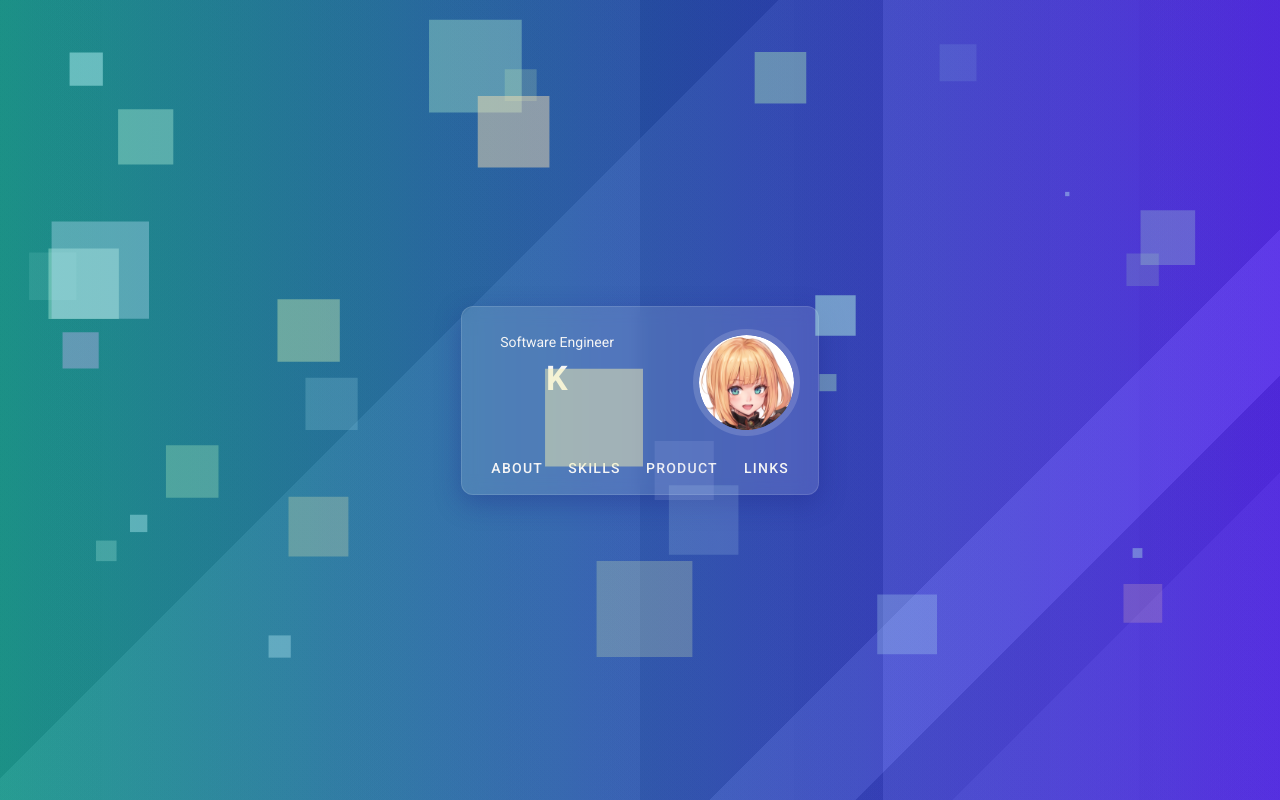
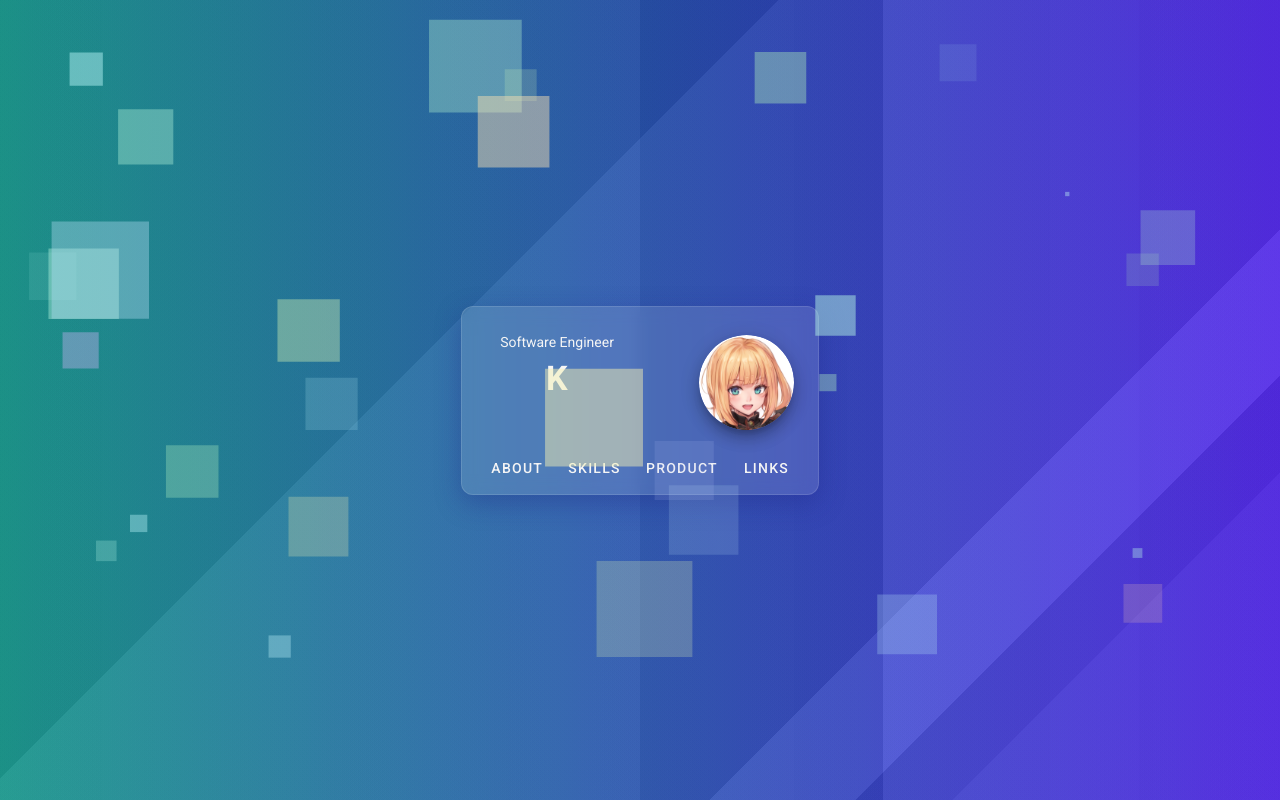
Before and after one commit to k-urtica/k-urtica.github.io, a Nuxt app: page / in a window 1280 px wide. Shown: the top 800 px of the page. Built offline with nearby package versions, Linux system fonts and the light colour scheme.

Commit message:
💄 Fix icon style

```diff
--- a/components/HeaderHeroCard.vue
+++ b/components/HeaderHeroCard.vue
@@ -21,7 +21,7 @@
         order="first"
         order-sm="last"
       >
-        <v-avatar class="ma-3 outlined" size="95">
+        <v-avatar class="ma-3 elevation-10" size="95">
           <img :src="require('@/assets/img/prof-icon.png')" />
         </v-avatar>
       </v-col>
@@ -70,9 +70,3 @@ export default Vue.extend({
   },
 });
 </script>
-
-<style lang="scss" scoped>
-.outlined {
-  outline: solid 6px rgba(250, 250, 250, 0.15);
-}
-</style>
```
